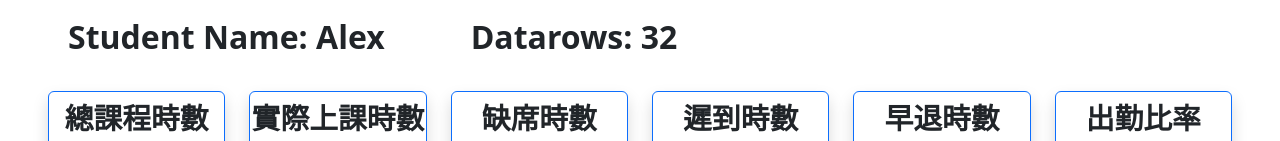
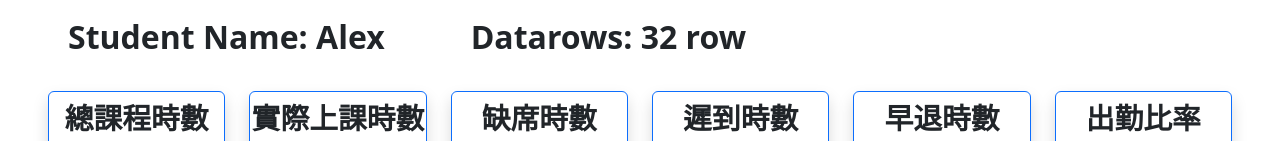
Before and after one commit to alexlin1127/attendance-dashboard, a plain HTML site: page index.html in a window 1280 px wide. Shown: the part 377-518 px from the top of the page. Drawn offline with nearby package versions, Linux system fonts and the light colour scheme.

Commit message:
Fix attendance data display by updating datarows text for clarity

```diff
--- a/index.html
+++ b/index.html
@@ -190,8 +190,7 @@
           ).innerHTML = `Student Name: ${data["data"][0]["name"]}`;
           document.getElementById(
             "datarows"
-          ).innerHTML = `Datarows: ${data["data"][0]["datarows"]}`;
-
+          ).innerHTML = `Datarows: ${data["data"][0]["datarows"]} row`;
           document.getElementById(
             "class_hours"
           ).innerHTML = `${data["data"][0]["class_hours"]} hr`;
```
